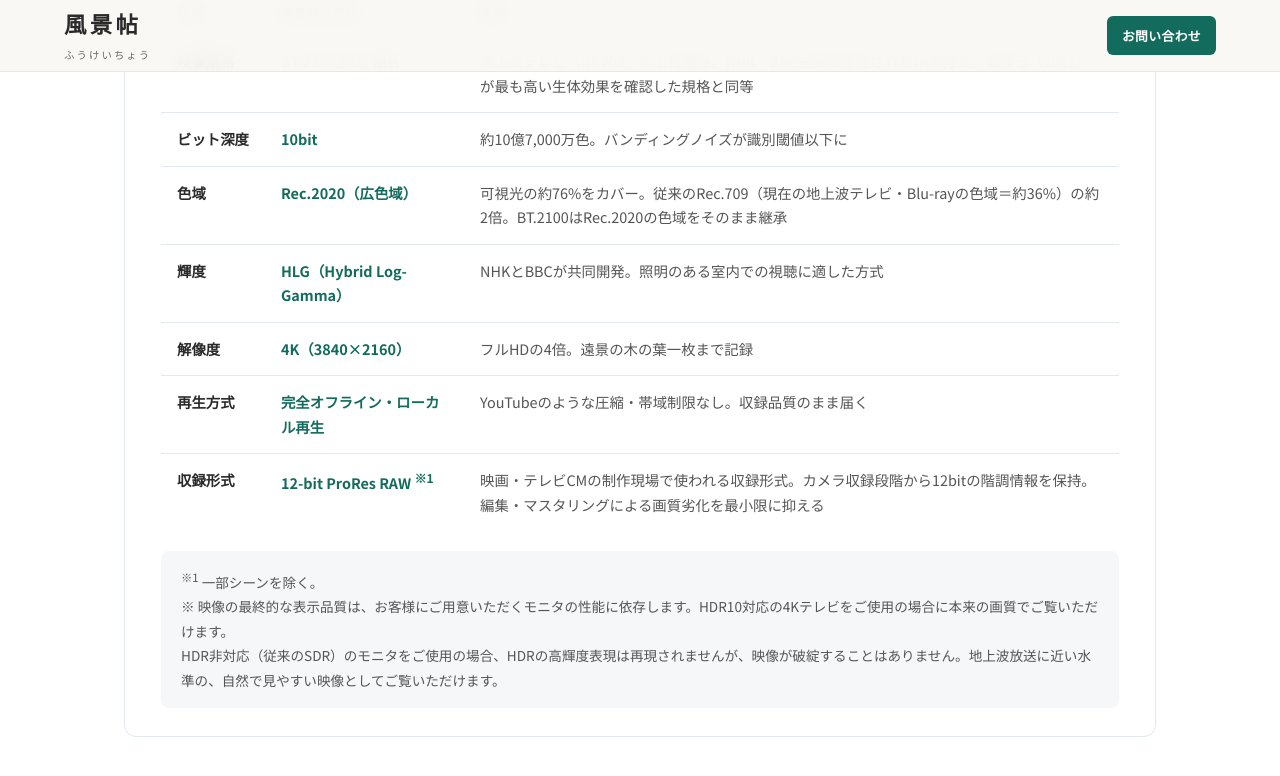
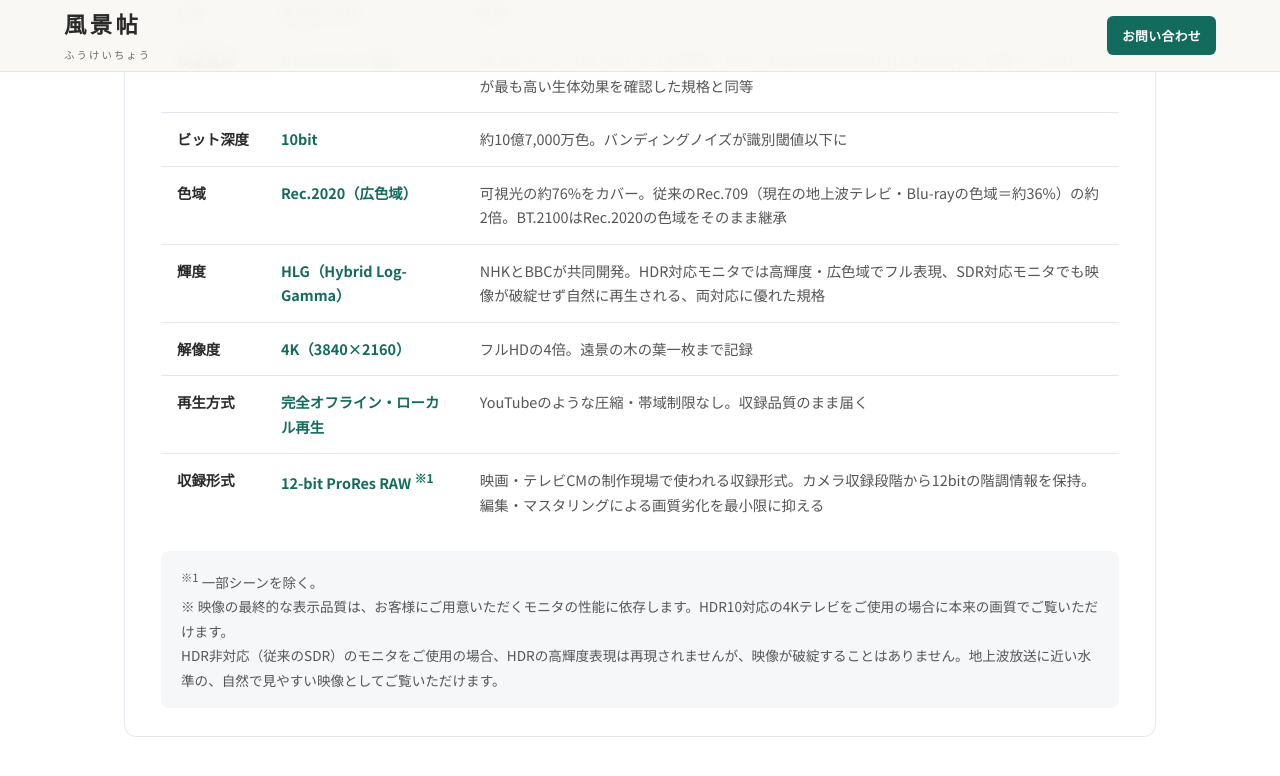
Before and after one commit to dr836gnypeq-ctrl/fukeichou-site, a Jekyll site: the page built from quality.html, in a window 1280 px wide and 900 px high, scrolled down 3981 px. Shown: the top 776 px of the window. Built offline with Jekyll 4.4.1, drawn with Linux system fonts in a browser that asks for light colours; nearby versions of some CDN libraries.

Commit message:
quality: update HLG spec description to highlight SDR/HDR dual compatibility

```diff
--- a/quality.html
+++ b/quality.html
@@ -243,7 +243,7 @@ canvas.ql-canvas{display:block;width:100%;height:160px}
         <tr>
           <td>輝度</td>
           <td class="ql-highlight">HLG（Hybrid Log-Gamma）</td>
-          <td>NHKとBBCが共同開発。照明のある室内での視聴に適した方式</td>
+          <td>NHKとBBCが共同開発。HDR対応モニタでは高輝度・広色域でフル表現、SDR対応モニタでも映像が破綻せず自然に再生される、両対応に優れた規格</td>
         </tr>
         <tr>
           <td>解像度</td>
```
